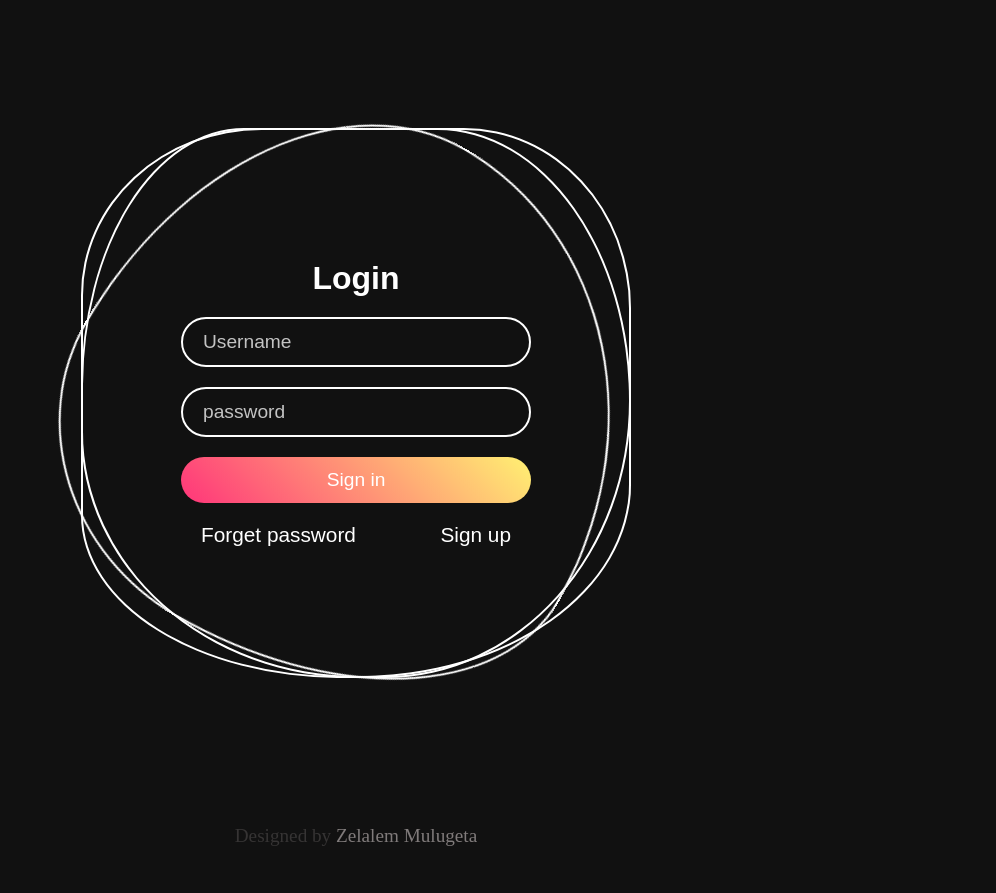
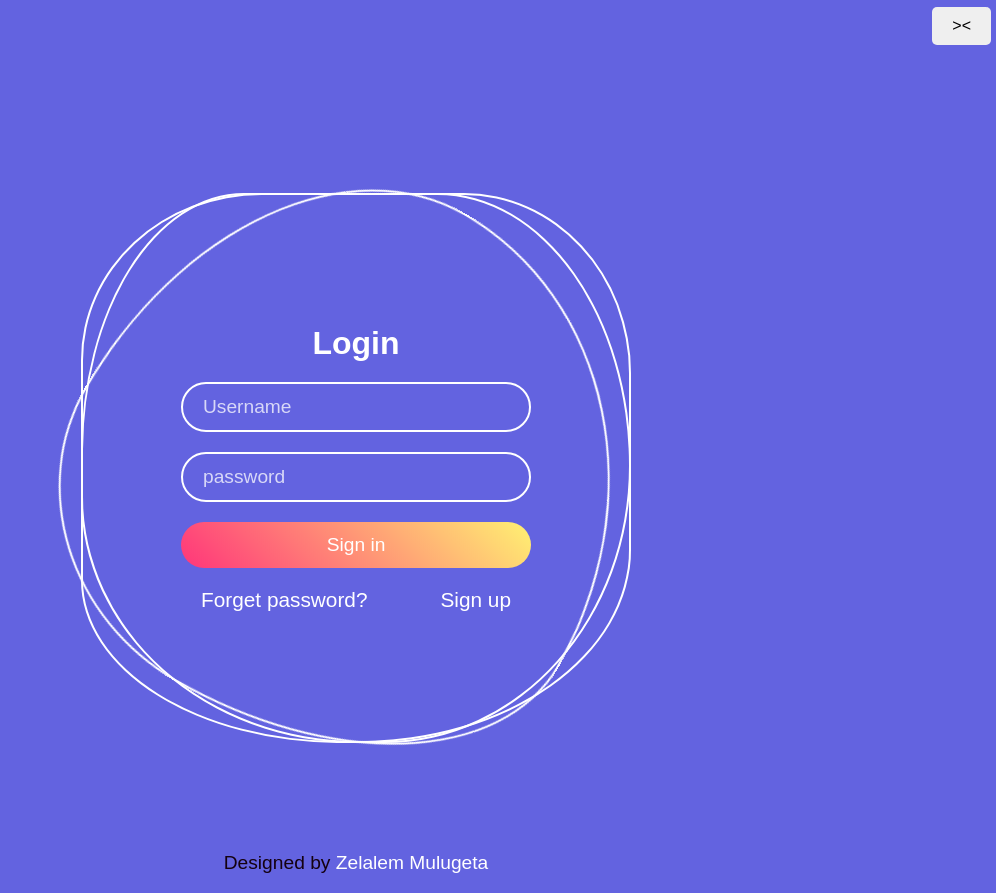
Before and after one commit to Zel-alem/animated-login-page, a plain HTML site: page index.html in a window 1280 px wide. Shown: the whole page, without its empty margins (284-1280 px from the left). Before the commit the page ends 866 px from the top, so only its background shows below. Drawn offline with Linux system fonts and the light colour scheme.

Commit message:
update
2nd commit

```diff
--- a/index.html
+++ b/index.html
@@ -5,6 +5,10 @@
     <link rel="stylesheet" href="style.css"></link>
   </head>
   <body>
+    <div class="button-container">
+          <button class="button" onclick="toggleTheme()">><</button>
+    </div>
+    <div class="whole-body">
         <div class="wrapper">
               <i style="--clr: #00ff0a;"></i>
               <i style="--clr: #ff0057;"></i>
@@ -15,13 +19,24 @@
                 <input  type="password" placeholder="password">
                 <input  type="submit" value="Sign in">
                 <div class="links">
-          <a href="#">Forget password</a>
+                  <a href="#">Forget password?</a>
                   <a href="#">Sign up</a>
                 </div>
               </div>
           </div>
             <footer>
-      <p>Designed by <a class="footer-ig-link" href="https://www.instagram.com/___zelalem" target="_blank">Zelalem Mulugeta</a> </p>
+              <p>Designed by <a href="https://www.instagram.com/___zelalem" target="_blank">Zelalem Mulugeta</a> </p>
             </footer>
+    </div>
+
+
+
+
+
+    <script>
+      function toggleTheme() {
+        document.body.classList.toggle("dark-mode");
+      }
+    </script>
   </body>
 </html>
--- a/style.css
+++ b/style.css
@@ -1,11 +1,30 @@
+/*
+
+
+ZELALEM MULUGETA
+
+
+*/
+
+
 body {
   height: 100v;
   margin: 0;
   display: grid;
-  place-items: center;
+
   background: #111;
   font-size: 1.3rem;
   }
+
+
+  .whole-body {
+    place-items: center;
+    height: 100v;
+    margin: 0;
+    display: grid;
+   font-size: 1.3rem;
+  }
+
 
  h2, input, a {
   color: #fff;
@@ -14,7 +33,7 @@ body {
 
  .wrapper {
   margin-top: 10%;
-  margin-bottom: 10%;
+  margin-bottom: 7%;
   position: relative;
   width: 550px;
   height: 550px;
@@ -127,15 +146,43 @@ input::placeholder {
 
 a {
   text-decoration: none;
-
 }
 
 
 p{
   font-size: 1.2rem;
-  color: rgb(54, 52, 52);
+  color: rgb(20, 1, 16);
 }
 
-.footer-ig-link {
- color: rgb(128, 123, 123);
+.button-container {
+  text-align: right;
+  margin-bottom: 20px;
+  align-items: right;
+  justify-content: right;
 }
+
+.button {
+  margin-top: 7px;
+  margin-right: 5px;
+  padding: 10px 20px;
+  border: none;
+  border-radius: 5px;
+  font-size: 16px;
+  cursor: pointer;
+}
+
+body {
+  background-color:rgb(99, 99, 224);
+  color: black;
+  font-family: Arial, sans-serif;
+}
+
+.dark-mode {
+  background-color: #111;
+  color: white;
+  p {
+    color: #ff357a;
+
+  }
+
+}
```
Lines whose indentation alone changed are shown as unchanged.
